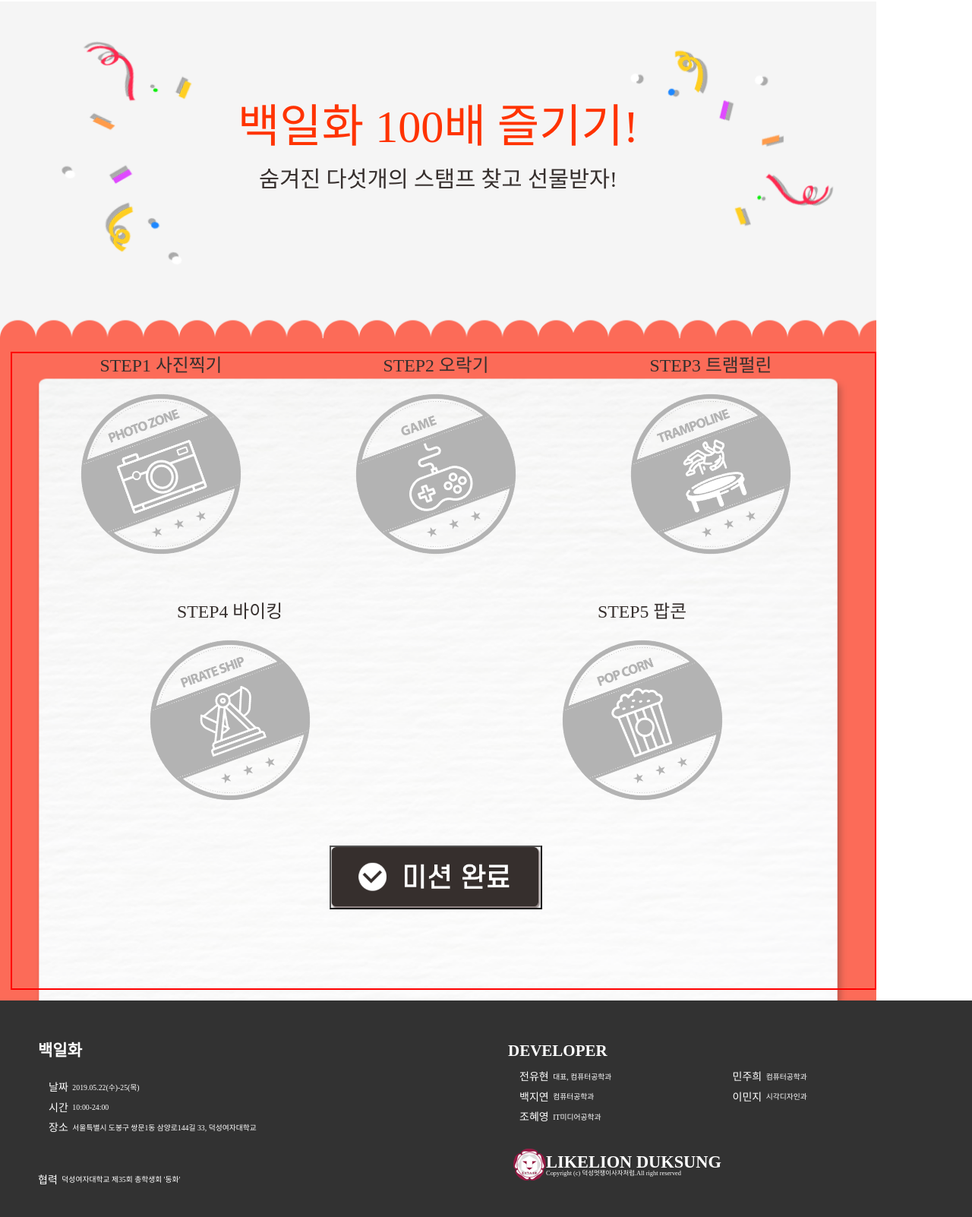
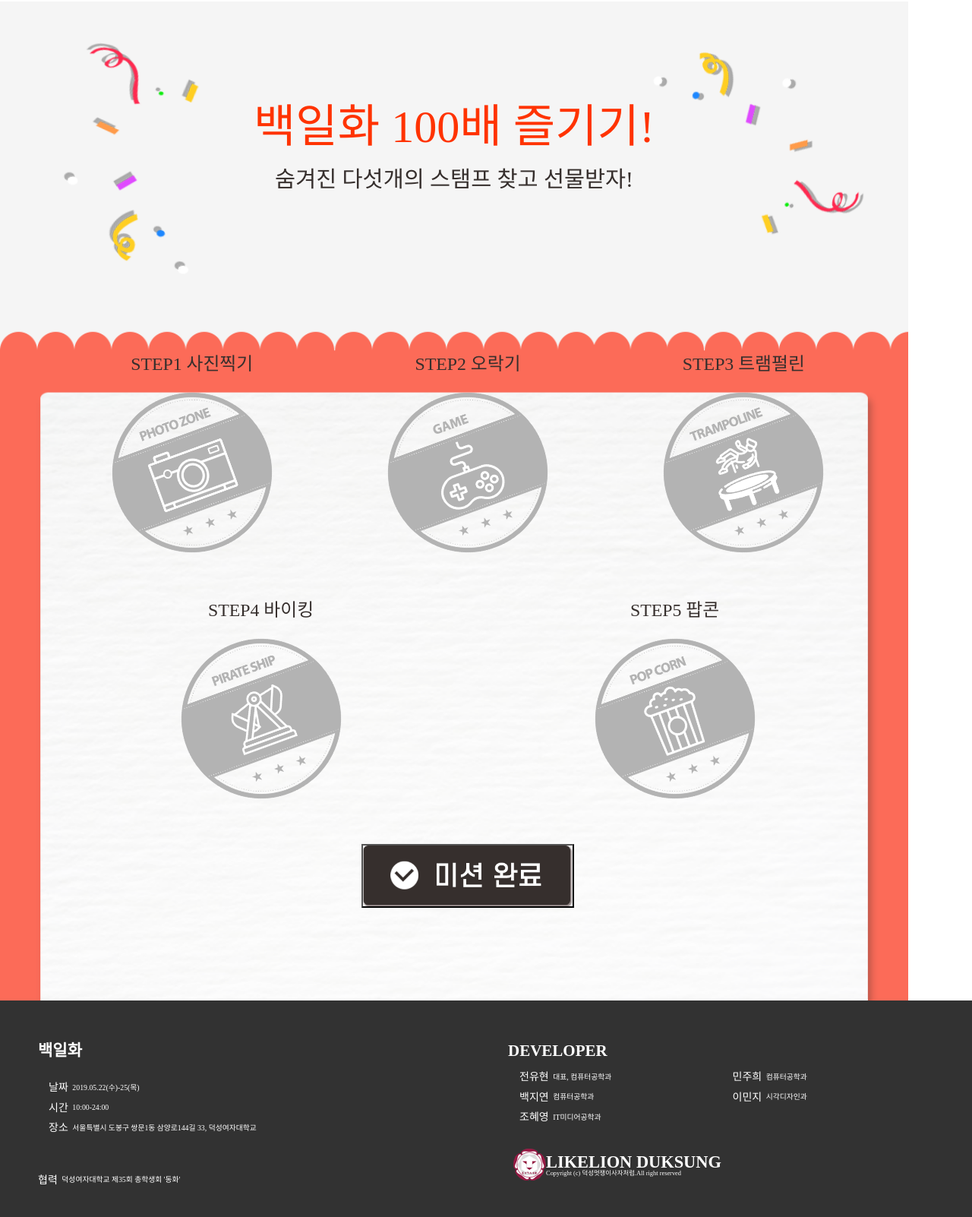
Before and after one commit to MJBJ/2019DS_Festival, a Django app: page /stamp/ in a window 1280 px wide. Shown: the part 194-1796 px from the top of the page at 76% size. Run offline with Django 3.2, Linux system fonts and the light colour scheme; some libraries are stand-ins or nearby versions; some web fonts are replaced.

Commit message:
eventbg 선택자 min-width:70em으로 바꿈 대신 헤더 줄어듬

```diff
--- a/stamp/templates/stamp.html
+++ b/stamp/templates/stamp.html
@@ -27,11 +27,12 @@
   text-align:center;
 }
 .eventbg {
+  min-width:70em;
 
     height:110em;
     margin-top:0px;
     margin-left:0px;
-    margin-right:auto;
+    margin-right:0px;
     background-repeat: no-repeat;
     background-image: url('../static/eventbg.png');
     background-size:100%;
@@ -42,10 +43,9 @@
 }
 
 .container{
-  border:2px solid red;
   min-width:62em;
   height:60em;
-  margin-left:1em;
+  margin-left:4em;
   margin-right:auto;
   padding-right:2.5em;
 
```
